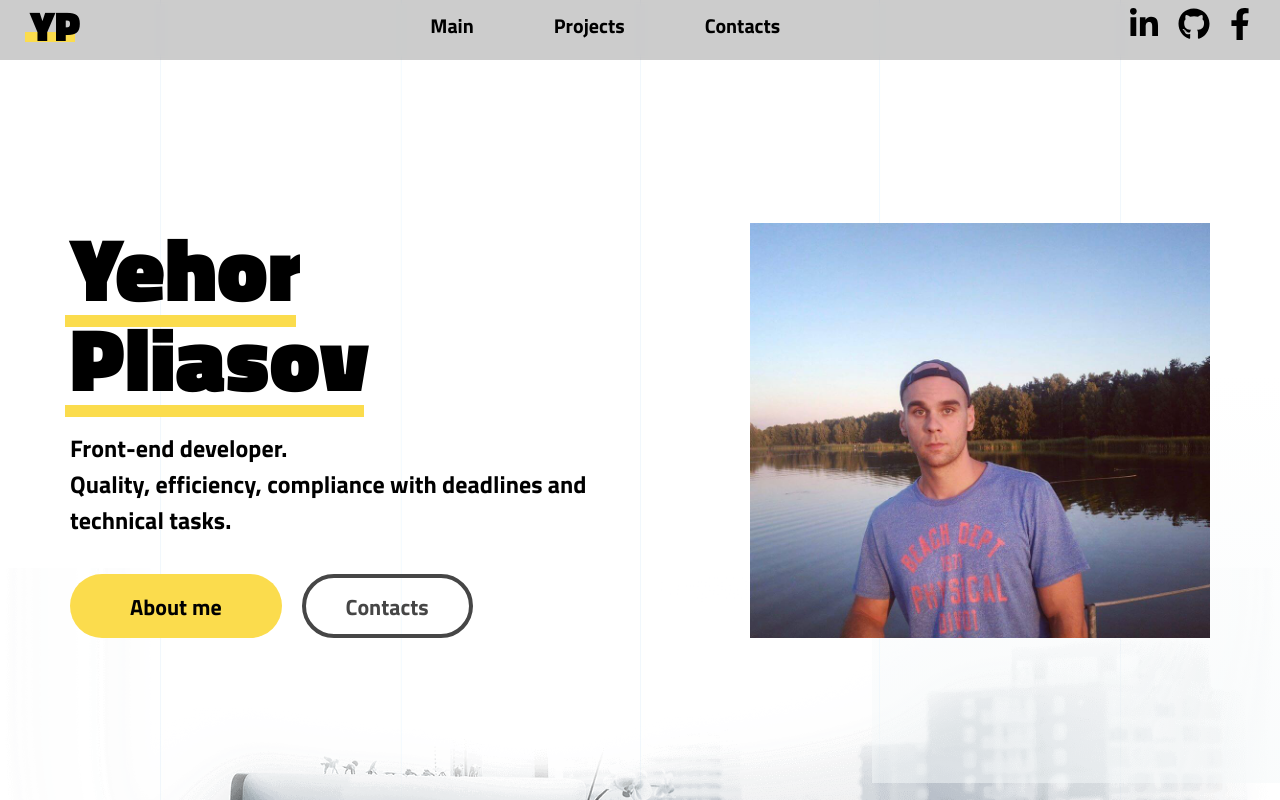
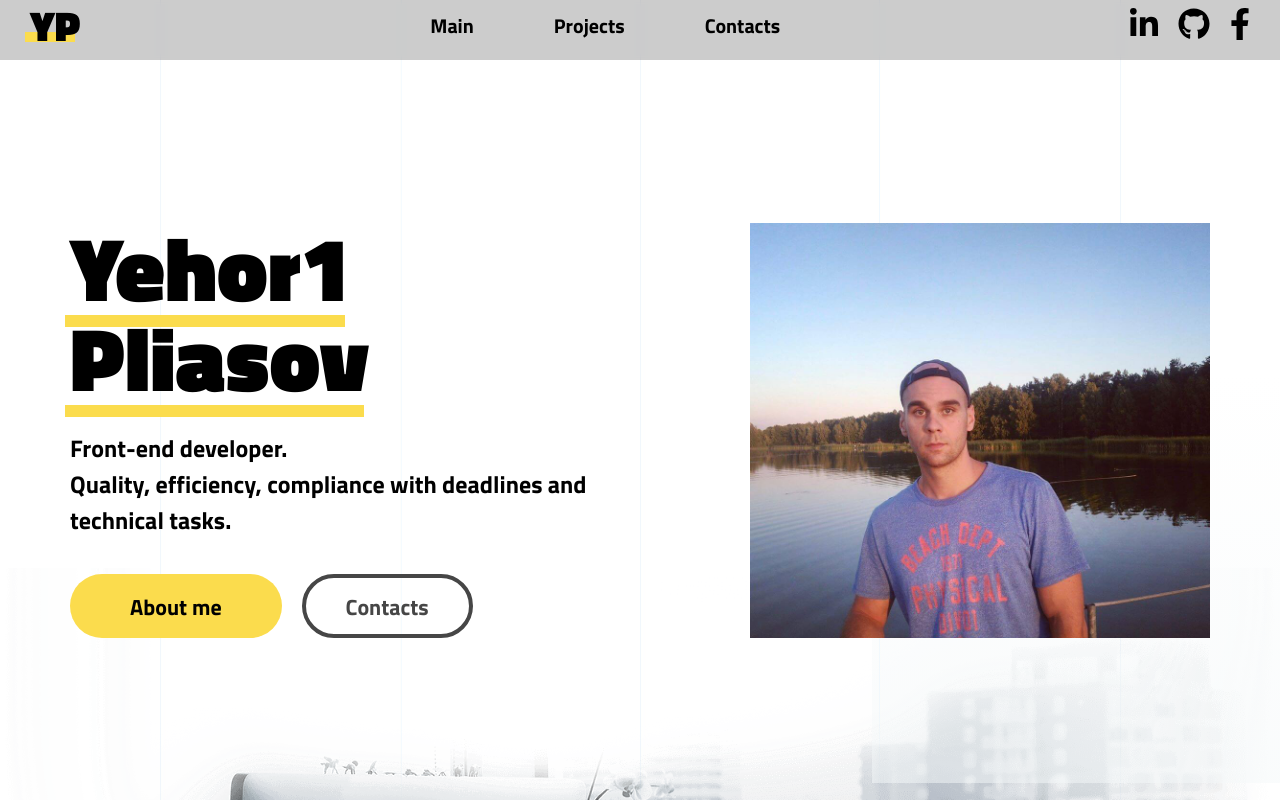
Before and after one commit to Fenix4088/PortfolioApp, a React (Create React App) app: page /#/ in a window 1280 px wide. Shown: the top 800 px of the page. Built offline with nearby package versions, Linux system fonts and the light colour scheme.

Commit message:
Before bug fixed

```diff
--- a/package.json
+++ b/package.json
@@ -22,11 +22,14 @@
     "use-resize-observer": "^7.0.0",
     "web-vitals": "^1.0.1"
   },
+  "homepage": "https://fenix4088.github.io/PortfolioApp",
   "scripts": {
     "start": "react-scripts start",
     "build": "react-scripts build",
     "test": "react-scripts test",
-    "eject": "react-scripts eject"
+    "eject": "react-scripts eject",
+    "predeploy": "npm run build",
+    "deploy": "gh-pages -d build"
   },
   "eslintConfig": {
     "extends": [
--- a/src/Components/Header/HeaderContent.jsx
+++ b/src/Components/Header/HeaderContent.jsx
@@ -9,7 +9,7 @@ export const HeaderContent = (props) => {
       <div className="header__content-wrapper">
         <div className="header__content-description">
           <h1 className="header__title">
-            <span className="title-line-big">Yehor</span>
+            <span className="title-line-big">Yehor1</span>
             <br />
             <span className="title-line-big"> Pliasov</span>
           </h1>
```
